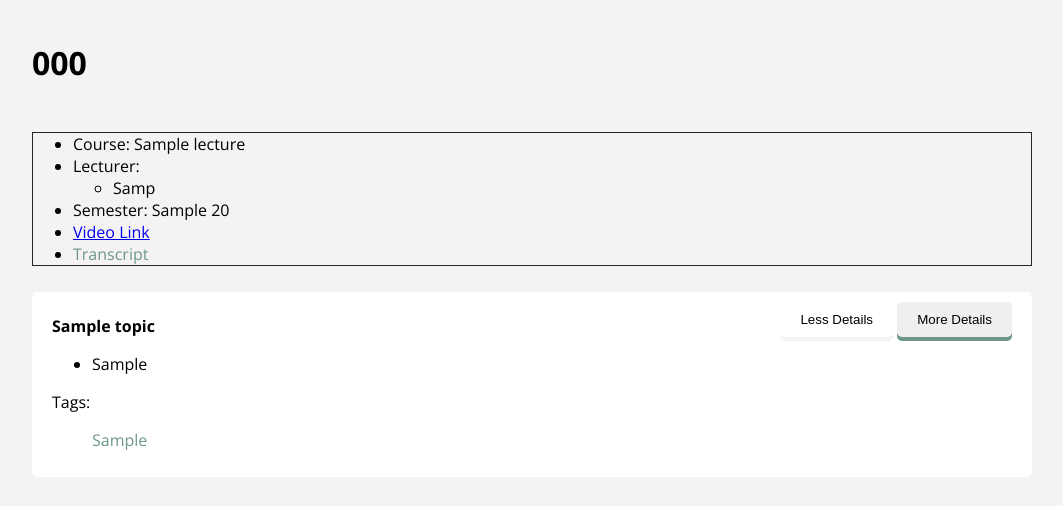
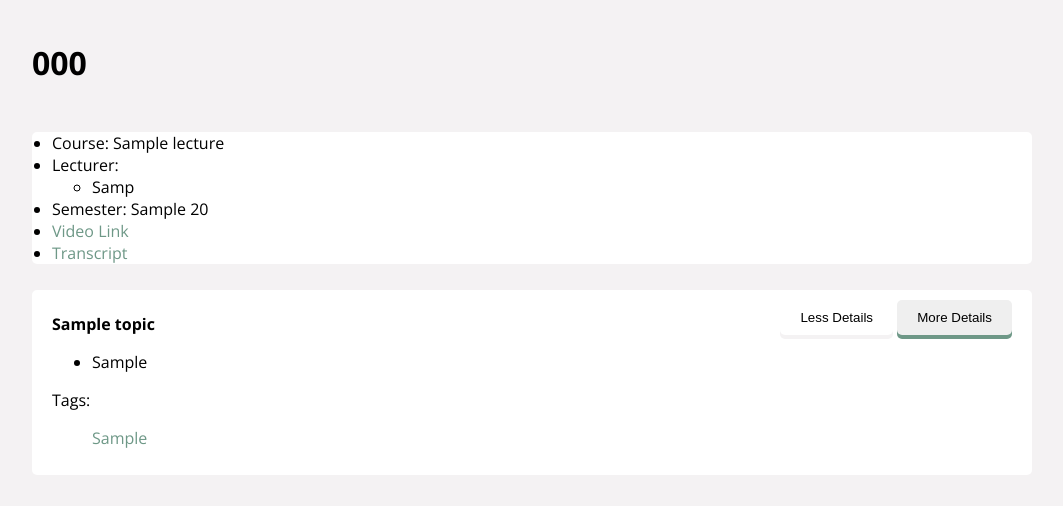
Before and after one commit to Hygster/ETH-Hackathon-Lecture-Summarizer, a Django app: page /transcripts/1/ in a window 1280 px wide. Shown: the part 104-610 px from the top of the page, without its empty margins (108-1171 px from the left). Run offline with Django 4.2, Linux system fonts and the light colour scheme; tables that the repository leaves empty hold one stand-in row (values such as "Sample post").

Commit message:
Unified design

```diff
--- a/TLDRserver/TLDR/templates/styles/main.css
+++ b/TLDRserver/TLDR/templates/styles/main.css
@@ -209,6 +209,12 @@ body {
     box-shadow: 0 4px 0 0 var(--variable-collection-bright);
 }
 
+
+.button.disabled:active {
+    transform: translateY(0px);
+    box-shadow: 0 4px 0 0 var(--variable-collection-bright);
+}
+
 .link {
     color: var(--variable-collection-accent-green);
     text-decoration: none;
--- a/TLDRserver/TLDR/templates/styles/summary.css
+++ b/TLDRserver/TLDR/templates/styles/summary.css
@@ -2,7 +2,9 @@
     text-align: left;
     display: flex;
     flex-direction: column;
-    border: 1px solid var(--variable-collection-dark);
+    background-color: white;
+    border-radius: 5px;
+    padding: 0 20px;
 }
 
 .topics-wrapper {
--- a/TLDRserver/TLDR/templates/views/summary.html
+++ b/TLDRserver/TLDR/templates/views/summary.html
@@ -47,10 +47,10 @@
               Semester: <span class="semester">{{lecture.semester}} {{video.presentation_date|date:"y"}}</span>
           </li>
           <li>
-              <a href={{video.source_url}}>Video Link</a>
+              <a href={{video.source_url}} class="link">Video Link</a>
           </li>
           <li>
-            <a class="link" href="/download/{{video.id}}">Transcript</a>
+            <a class="link" href="/download/{{video.id}} class="linebreaksbr">Transcript</a>
         </li>
         </ul>
         <div class="topics-wrapper">
@@ -171,17 +171,17 @@
     <footer class="footer">
       <div class="div-wrapper">
         <div class="text-wrapper">
-          <a href="#">About</a>
+          <a href="#" class="link">About</a>
         </div>
       </div>
       <div class="div-wrapper">
         <div class="text-wrapper">
-          <a href="#">Impressum</a>
+          <a href="#" class="link">Impressum</a>
         </div>
       </div>
       <div class="div-wrapper">
         <div class="text-wrapper">
-          <a href="#">Video Portal</a>
+          <a href="#" class="link">Video Portal</a>
         </div>
       </div>
     </footer>
```
